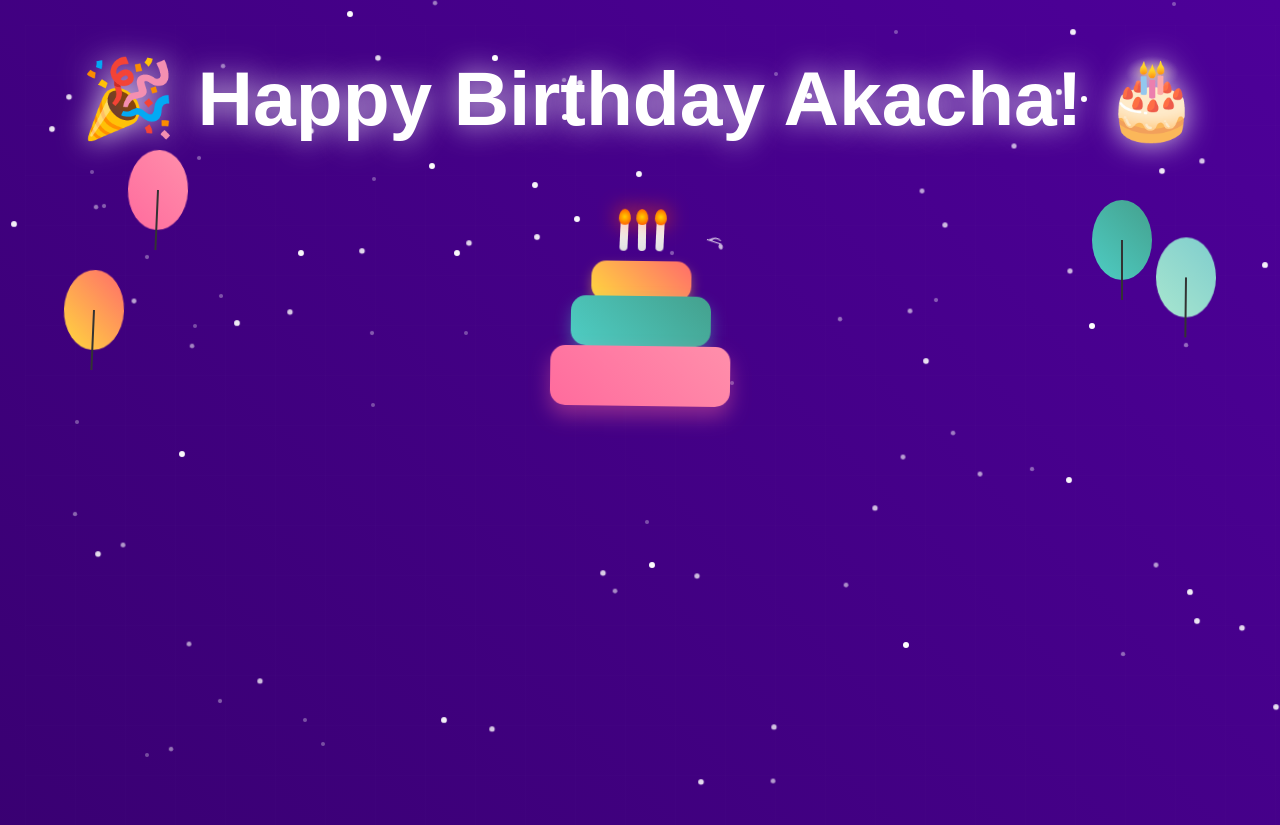
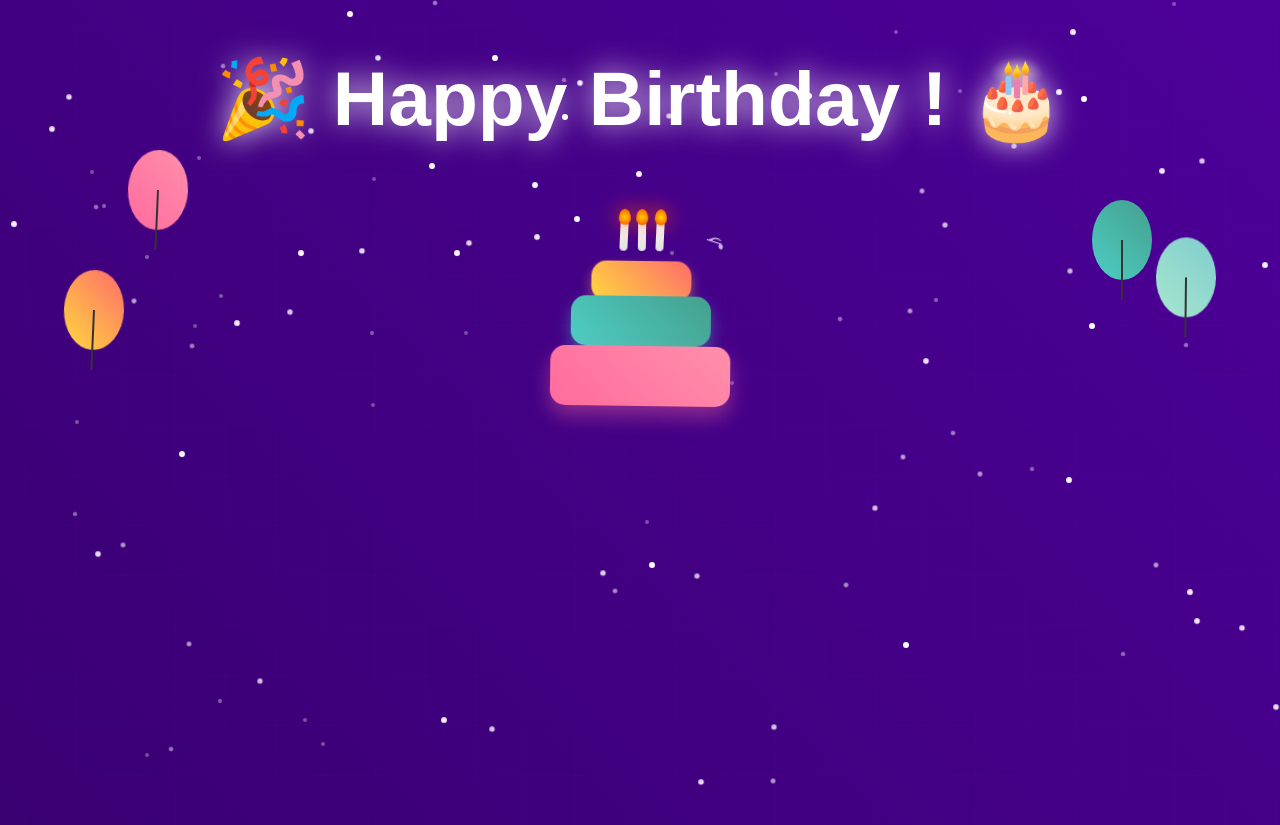
Before and after one commit to Muhammadkhuja/my_sister_work, a plain HTML site: page index1.html in a window 1280 px wide. Shown: the top 825 px of the page. Drawn offline with Linux system fonts and the light colour scheme.

Commit message:
happy deee

```diff
--- a/index1.html
+++ b/index1.html
@@ -13,7 +13,7 @@
   <br>
   <br>
   <br>
-  <h1 class="main-title">🎉 Happy Birthday Akacha! 🎂</h1>
+  <h1 class="main-title">🎉 Happy Birthday ! 🎂</h1>
 
   <div class="balloon balloon-1"></div>
   <div class="balloon balloon-2"></div>
```
